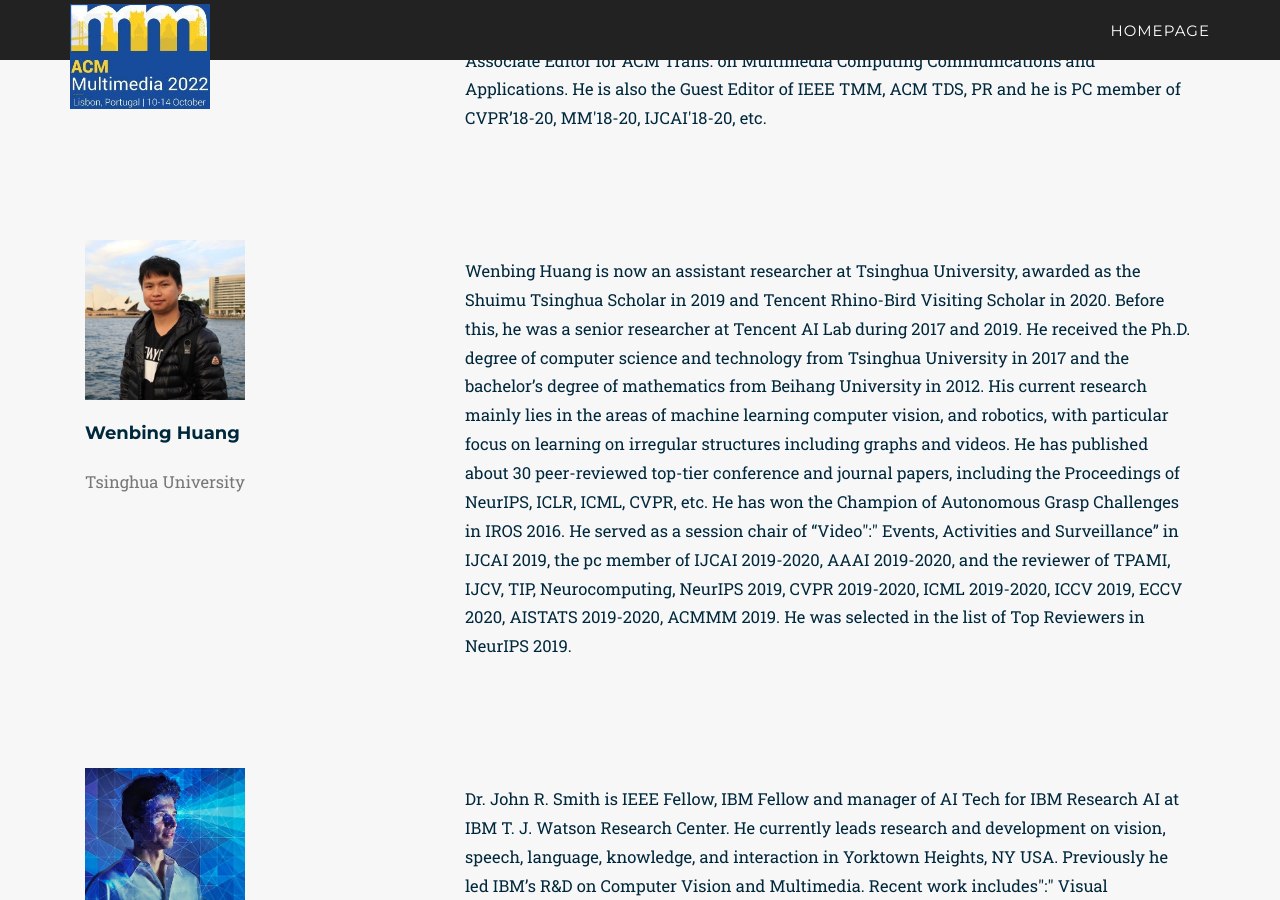
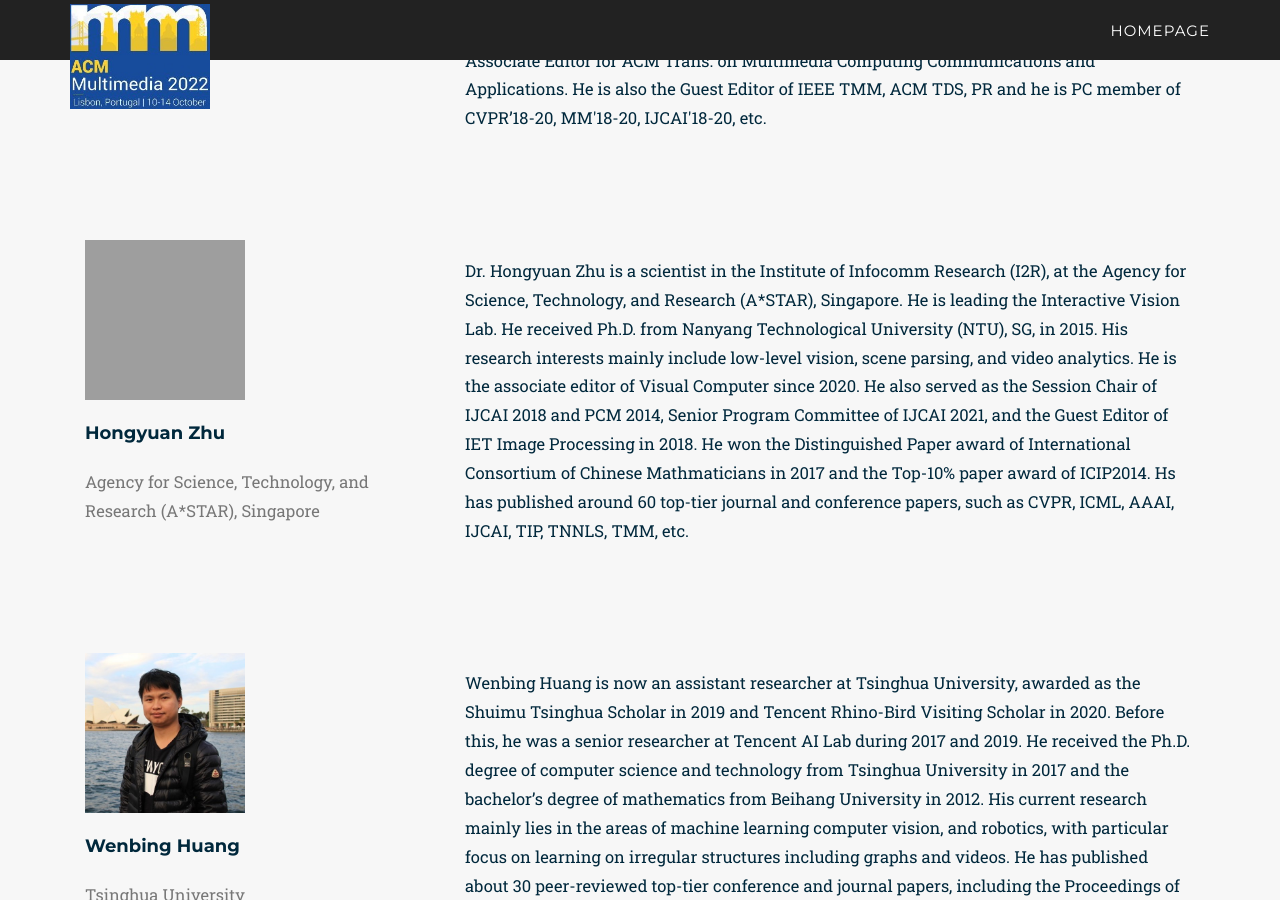
Before and after one commit to HCMA2022/hcma2022.github.io, a Jekyll site: the page built from _2022_pages/organizers_info.html, in a window 1280 px wide and 900 px high, scrolled down 2271 px. Built offline with Jekyll 4.4.1, drawn with Linux system fonts in a browser that asks for light colours; some web fonts are replaced; grey boxes are pictures that could not be loaded.

Commit message:
add a organizer

```diff
--- a/_data/twenty_22/organizers.yml
+++ b/_data/twenty_22/organizers.yml
@@ -43,6 +43,15 @@
   topic: Topic
   description: Jingkuan Song is a full professor with University of Electronic Science and Technology of China (UESTC). His research interest includes large-scale multimedia retrieval, image/video segmentation and image/video understanding using hashing, graph learning and deep learning techniques. He joined Columbia University as a Postdoc Research Scientist (2016-2017), and University of Trento as a Research Fellow (2014-2016). He obtained his PhD degree in 2014 from The University of Queensland (UQ), Australia. He was the winner of the Best Paper Award in ICPR (2016, Mexico), Best Student Paper Award in Australian Database Conference (2017, Australia), and Best Paper Honorable Mention Award (2017, Japan). Jingkuan has served as the Demo Chair of ACM Multimedia Asia 2020, Workshop Chair of ApWeb 2019, and the Area Chairs of ACM MM 2018/2020, ICME 2020, etc. He severs as the Associate Editor for ACM Trans. on Multimedia Computing Communications and Applications. He is also the Guest Editor of IEEE TMM, ACM TDS, PR and he is PC member of CVPR’18-20, MM'18-20, IJCAI'18-20, etc.
 
+- title: hongyuanzhu
+  name: Hongyuan Zhu
+  subtitle: Agency for Science, Technology, and Research (A*STAR), Singapore
+  img:
+  thumbnail:
+  alt: Picture of TBD
+  topic: Topic
+  description: Dr. Hongyuan Zhu is a scientist in the Institute of Infocomm Research (I2R), at the Agency for Science, Technology, and Research (A*STAR), Singapore. He is leading the Interactive Vision Lab.  He received Ph.D. from Nanyang Technological University (NTU), SG, in 2015. His research interests mainly include low-level vision, scene parsing, and video analytics. He is the associate editor of Visual Computer since 2020.  He also served as the Session Chair of IJCAI 2018 and PCM 2014, Senior Program Committee of IJCAI 2021, and the Guest Editor of IET Image Processing in 2018. He won the Distinguished Paper award of International Consortium of Chinese Mathmaticians in 2017 and the Top-10% paper award of ICIP2014. Hs has published around 60 top-tier journal and conference papers, such as  CVPR, ICML, AAAI, IJCAI, TIP, TNNLS, TMM, etc.
+
 - title: wenbinghuang
   name: Wenbing Huang
   subtitle: Tsinghua University
@@ -52,6 +61,8 @@
   topic: Topic
   description: Wenbing Huang is now an assistant researcher at Tsinghua University, awarded as the Shuimu Tsinghua Scholar in 2019 and Tencent Rhino-Bird Visiting Scholar in 2020. Before this, he was a senior researcher at Tencent AI Lab during 2017 and 2019. He received the Ph.D. degree of computer science and technology from Tsinghua University in 2017 and the bachelor’s degree of mathematics from Beihang University in 2012. His current research mainly lies in the areas of machine learning computer vision, and robotics, with particular focus on learning on irregular structures including graphs and videos. He has published about 30 peer-reviewed top-tier conference and journal papers, including the Proceedings of NeurIPS, ICLR, ICML, CVPR, etc.  He has won the Champion of Autonomous Grasp Challenges in IROS 2016. He served as a session chair of “Video":" Events, Activities and Surveillance” in IJCAI 2019, the pc member of IJCAI 2019-2020, AAAI 2019-2020, and the reviewer of TPAMI, IJCV, TIP, Neurocomputing, NeurIPS 2019, CVPR 2019-2020, ICML 2019-2020, ICCV 2019, ECCV 2020, AISTATS 2019-2020, ACMMM 2019. He was selected in the list of Top Reviewers in NeurIPS 2019.
 
+
+
 - title: johnsmith
   name: John Smith
   subtitle: IBM Research
--- a/_includes/2022_data/call.html
+++ b/_includes/2022_data/call.html
@@ -12,7 +12,7 @@
                 <font size='5'>
                     <ul>
                         <!--<li>Workshop paper submission: <span style="text-decoration:line-through;">August 10</span> -> August 5, 2022</li> -->
-                        <li>Workshop paper submission: August 5, 2022</li>
+                        <li>Workshop paper submission: August 1, 2022</li>
                         <li>Workshop paper notifications: August 16, 2022</li>
                         <li>Workshop camera-ready paper: August 23, 2022</li>
                         <li>Please note: The submission deadline is at 11:59 p.m. of the stated date <a href="https://www.timeanddate.com/time/zones/aoe">Anywhere on Earth</a></li>
--- a/_includes/2022_data/intro.html
+++ b/_includes/2022_data/intro.html
@@ -27,7 +27,7 @@
                     <li>Human gait recognition, person re-identification and person tracking.</li>
                     <li>Human action recognition and detection</li>
                     <li>Human activity recognition using non-visual sensors</li>
-                    <li>Huma-computer interaction / Human object interaction</li>
+                    <li>Human-computer interaction / Human object interaction</li>
                     <li>Multimedia event detection</li>
                     <li>Anomaly event detection</li>
                     <li>Human crowd analysis</li>
```
Also changed, not shown: css/2022_style/img/organizers/hongyuanzhu.png (added), css/2022_style/img/organizers/junboguo.jpg (deleted).
